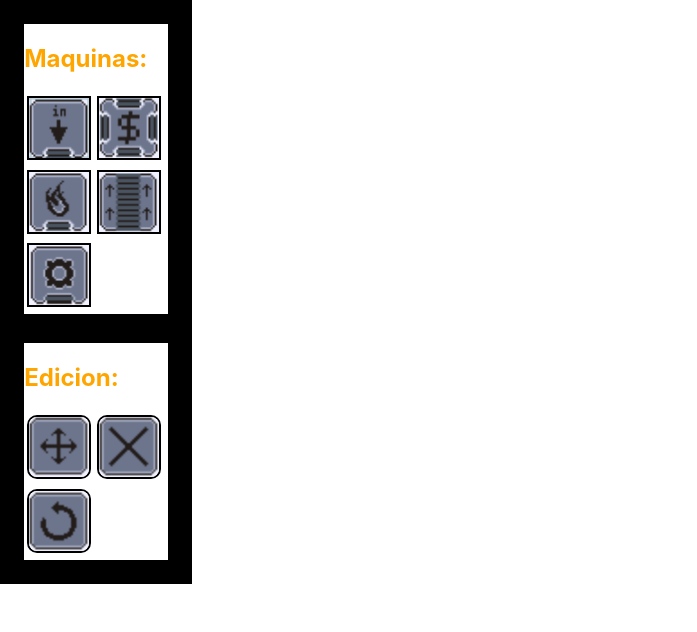
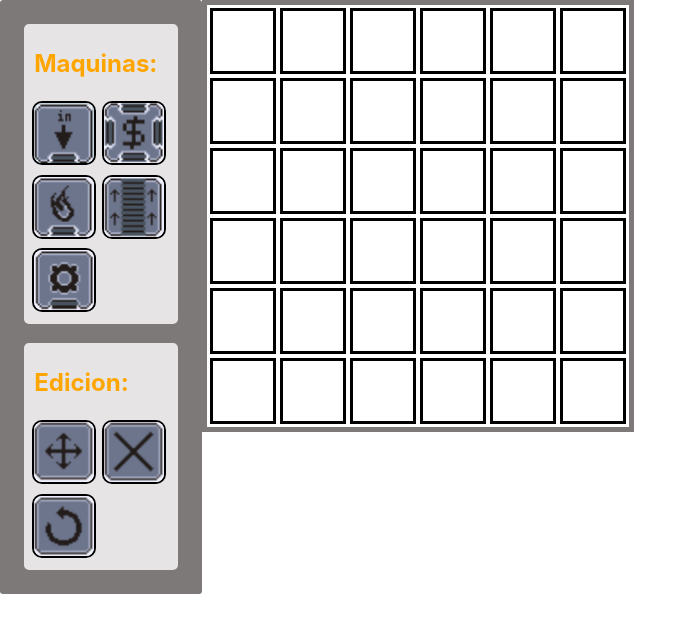
Before and after one commit to PracticaDS/pdes-tp-anonymous, a React (Create React App) app in the folder front/: page / in a window 1280 px wide. Shown: the top 632 px of the page, without its empty margins (0-697 px from the left). Built offline with nearby package versions, Linux system fonts and the light colour scheme.

Commit message:
Se empezo con la grilla, faltan tests y tocar el cs de todo

```diff
--- /dev/null
+++ b/front/src/components/Grid.jsx
@@ -0,0 +1,36 @@
+import React from 'react';
+import './css/Components.css';
+
+export default class Grid extends React.Component {
+  constructor(props) {
+    super(props);
+    this.state = {
+      width: props.x,
+      high: props.y,
+    };
+  }
+
+  render() {
+    const table = [];
+    for (let i = 0; i < this.state.high; i += 1) {
+      const children = [];
+      for (let j = 0; j < this.state.width; j += 1) {
+        children.push(
+          <td>
+            <div className="empty" />
+          </td>,
+        );
+      }
+
+      table.push(<tr>{children}</tr>);
+    }
+
+    return (
+      <div>
+        <table className="grid">
+          {table}
+        </table>
+      </div>
+    );
+  }
+}
--- a/front/src/components/app/App.jsx
+++ b/front/src/components/app/App.jsx
@@ -1,12 +1,14 @@
 import React, { Component } from 'react';
 import './App.css';
 import ToolboxMenu from '../ToolboxMenu';
+import Grid from '../Grid';
 
 class App extends Component {
   render() {
     return (
       <div>
         <ToolboxMenu />
+        <Grid x={6} y={6} />
       </div>
     );
   }
--- a/front/src/components/css/Components.css
+++ b/front/src/components/css/Components.css
@@ -10,30 +10,52 @@
   border: solid 2px black;
   width: 60px;
   height: 60px;
+  border-radius: 10px;
   margin: 2%;
+}
+
+.machine:hover, .action:hover {
+  border: solid 2px orange;
 }
 
 
 .machinesBox {
+  border-radius: 5px;
   height: 50%;
-  background-color: white;
+  background-color: #E6E4E4;
   margin: 10%;
-  border: solid 5px black;
+  border: solid 5px #E6E4E4;
 }
 
 .actionsBox {
+  border-radius: 5px;
   height: 50%;
-  background-color: white;
+  background-color: #E6E4E4;
   margin: 10%;
-  border: solid 5px black;
+  border: solid 5px #E6E4E4;
 }
 
 .toolboxMenu {
-  background-color: black;
+  background-color: #7D7979;
   width: 15%;
   align-content: center;
+  border-radius: 3px;
+  border: solid 5px #7D7979;
+  float: left;
 }
 
 .toolboxTitle {
   color: orange;
+  margin-left: 5px;
 }
+
+.grid {
+  border: solid 5px #7D7979;
+  float: left;
+}
+
+.empty {
+  height: 60px;
+  width: 60px;
+  border: solid 3px black;
+}
```
